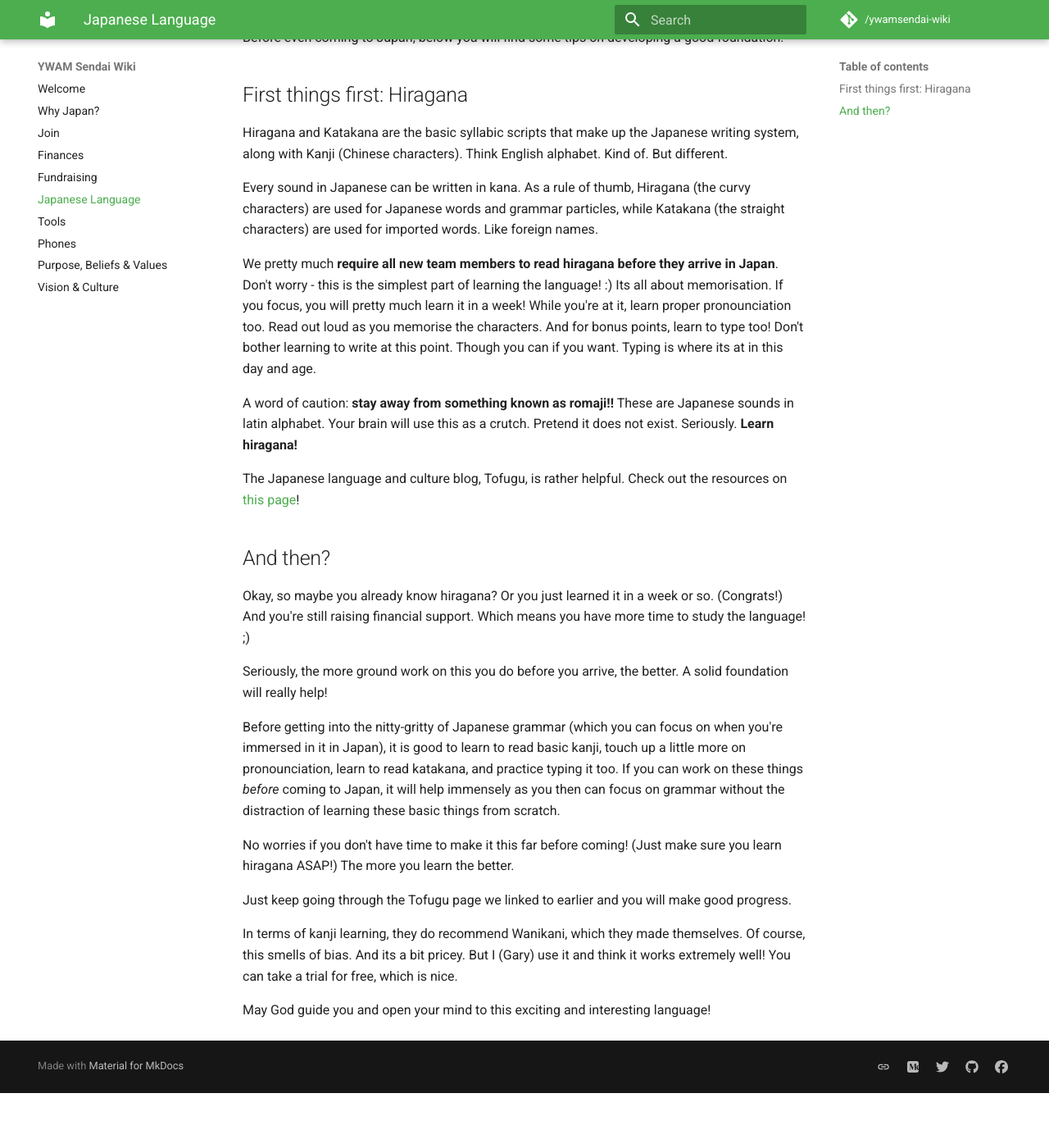
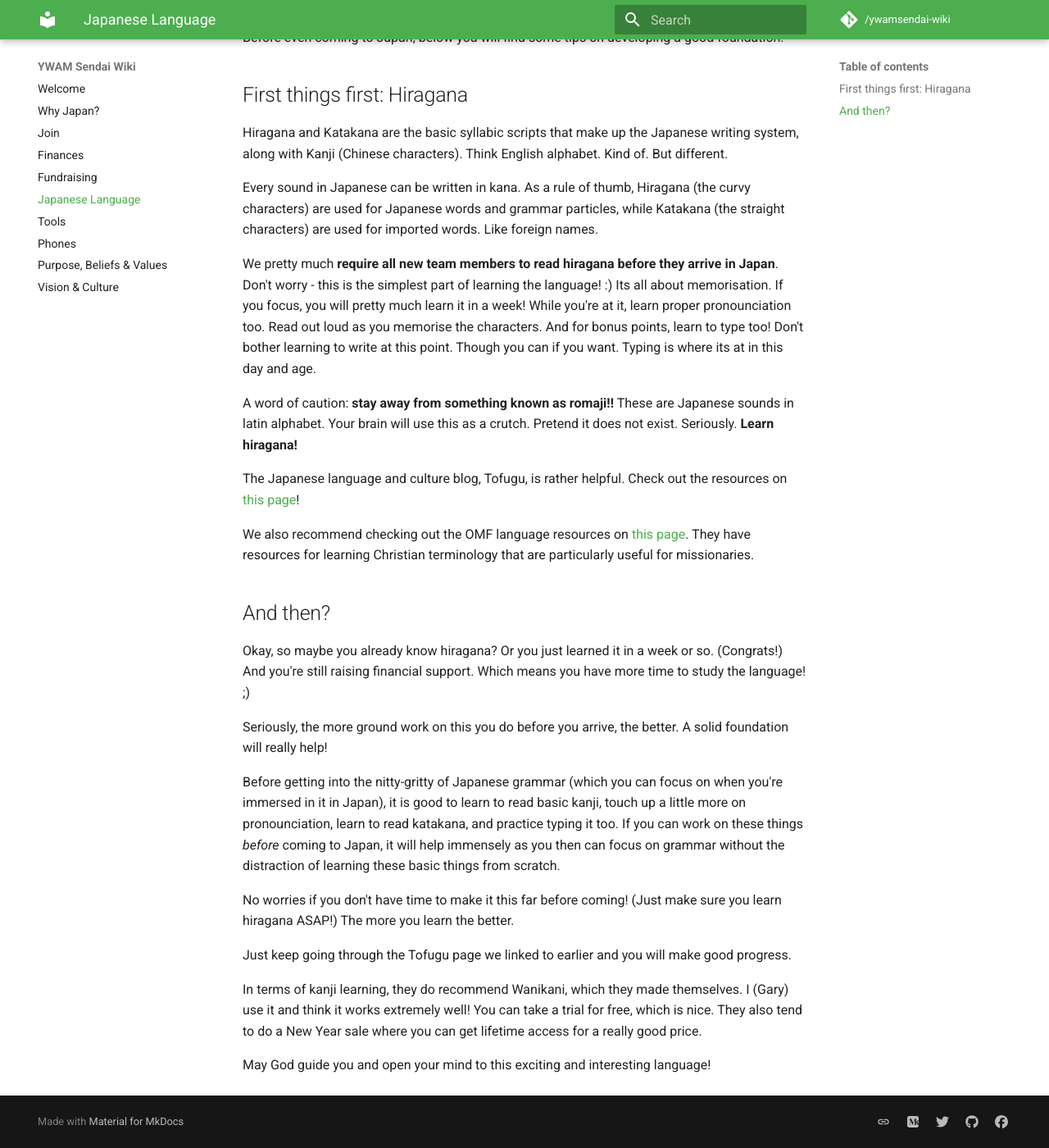
Before and after one commit to ywamsendai/ywamsendai-wiki, an MkDocs documentation site: the page built from docs/language.md, in a window 1280 px wide and 1400 px high, scrolled down 595 px. Shown: the whole window at 82% size. Built offline with MkDocs 1.6.1 and Material for MkDocs 9.7.7, drawn with Linux system fonts in a browser that asks for light colours; comment, search, counter and statistics services are not loaded; before the commit the page ends 1928 px from its top, so only the background shows below that.

Commit message:
added link to OMF resources

```diff
--- a/docs/language.md
+++ b/docs/language.md
@@ -22,6 +22,8 @@ A word of caution: **stay away from something known as romaji!!** These are Japa
 
 The Japanese language and culture blog, Tofugu, is rather helpful. Check out the resources on [this page](https://www.tofugu.com/learn-japanese/)!
 
+We also recommend checking out the OMF language resources on [this page](https://omf.org/asia/japan/resources/japanese-language/). They have resources for learning Christian terminology that are particularly useful for missionaries.
+
 ## And then?
 
 Okay, so maybe you already know hiragana? Or you just learned it in a week or so. (Congrats!) And you're still raising financial support. Which means you have more time to study the language! ;)
@@ -34,6 +36,6 @@ No worries if you don't have time to make it this far before coming! (Just make
 
 Just keep going through the Tofugu page we linked to earlier and you will make good progress.
 
-In terms of kanji learning, they do recommend Wanikani, which they made themselves. Of course, this smells of bias. And its a bit pricey. But I (Gary) use it and think it works extremely well! You can take a trial for free, which is nice.
+In terms of kanji learning, they do recommend Wanikani, which they made themselves. I (Gary) use it and think it works extremely well! You can take a trial for free, which is nice. They also tend to do a New Year sale where you can get lifetime access for a really good price.
 
 May God guide you and open your mind to this exciting and interesting language!
```
